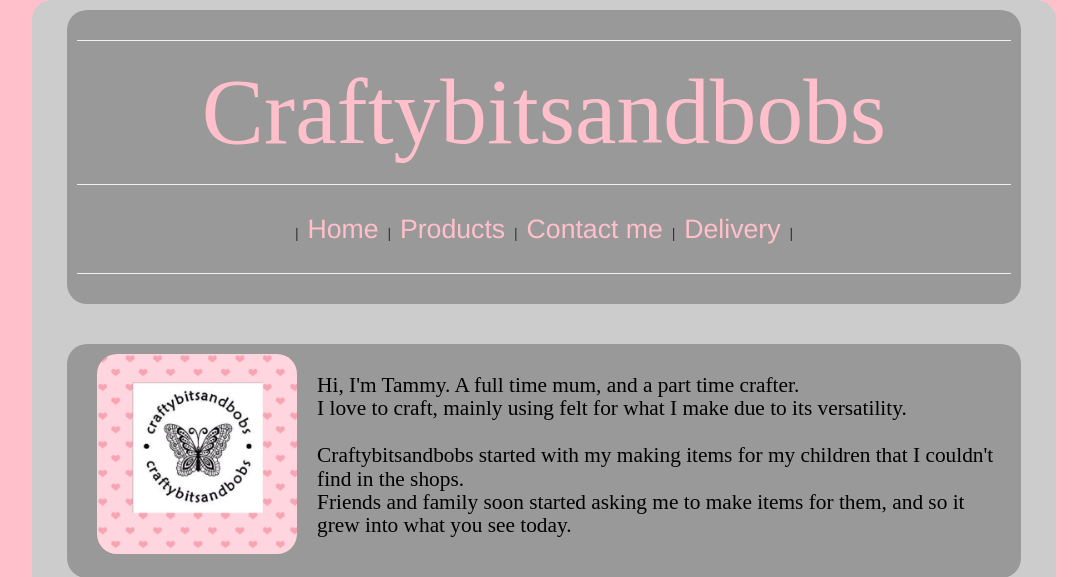
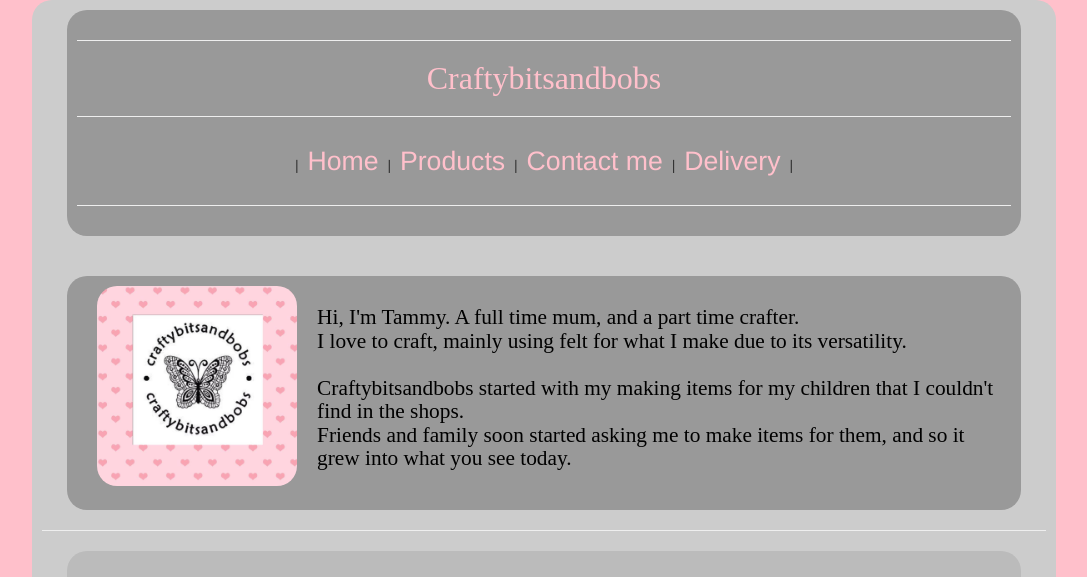
Before and after one commit to SK1Y101/craftybitsandbobs, a PHP site: page /index.html in a window 1280 px wide. Shown: the top 577 px of the page, without its empty margins (96-1183 px from the left). Run offline with PHP 8.4, Linux system fonts and the light colour scheme.

Commit message:
messing around with font size and scaling

```diff
--- a/Css/style.css
+++ b/Css/style.css
@@ -102,7 +102,7 @@ h1
 {
 	font-family: "Times New Roman", Times, serif;
 	color: pink;
-	font-size: 70pt;
+	font-size: 4vmin;
 	text-align: center;
 }
 
```
